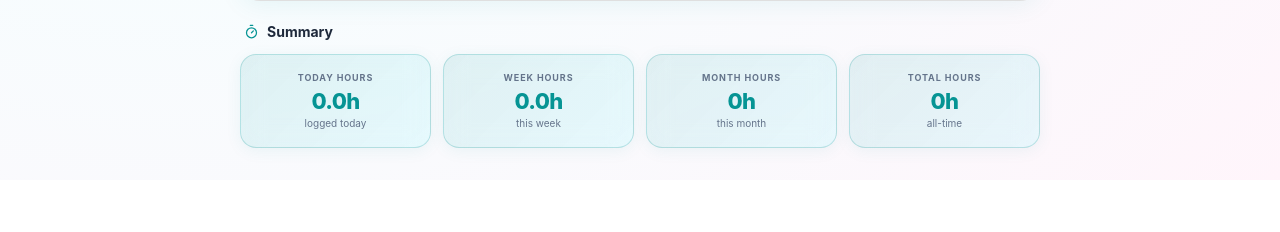
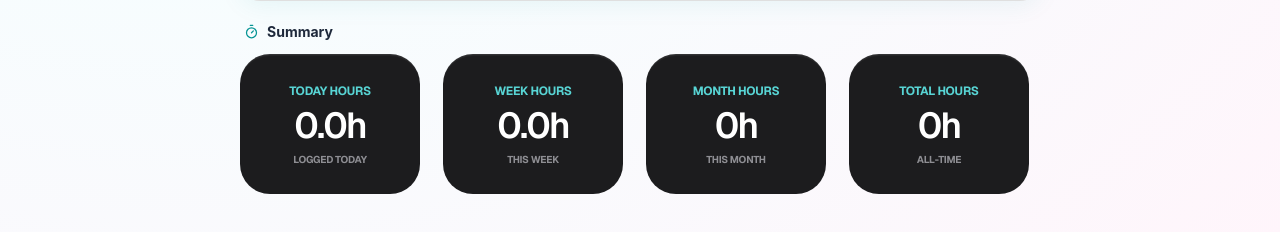
Before and after one commit to Justine-Felices/Daily-Time-Report, a Next.js app: page / in a window 1280 px wide. Shown: the part 1156-1388 px from the top of the page. Before the commit the page ends 1336 px from the top, so only its background shows below. Built offline with nearby package versions, Linux system fonts and the light colour scheme; no server answers.

Commit message:
revamp stat card

```diff
--- a/components/features/home/components/StatCard.jsx
+++ b/components/features/home/components/StatCard.jsx
@@ -1,69 +1,33 @@
 import { SkeletonBlock } from "@/components/ui/Skeleton";
-
-const BASE_CONTAINER_STYLE = {
-  backdropFilter: "blur(12px)",
-  WebkitBackdropFilter: "blur(12px)",
-  boxShadow: "0 3px 16px rgba(6,148,148,0.07)",
-};
-
-const LABEL_STYLE = {
-  color: "var(--text-muted)",
-  fontSize: "9px",
-  fontWeight: 700,
-  letterSpacing: "0.1em",
-  fontFamily: "'Inter',sans-serif",
-  marginBottom: "6px",
-};
-
-const SUBTEXT_STYLE = {
-  color: "var(--text-muted)",
-  fontSize: "10px",
-  fontFamily: "'Inter',sans-serif",
-  marginTop: "4px",
-};
 
 export default function StatCard({
   label,
   value,
   sub,
-  accent,
   isLoading = false,
 }) {
   return (
     <div
-      className="flex flex-col items-center rounded-2xl p-4 text-center"
-      style={{
-        ...BASE_CONTAINER_STYLE,
-        background: accent
-          ? "linear-gradient(135deg,rgba(6,148,148,0.1),rgba(0,240,255,0.08))"
-          : "var(--surface-card)",
-        border: `1.5px solid ${
-          accent ? "rgba(6,148,148,0.22)" : "rgba(6,148,148,0.1)"
-        }`,
-      }}
+      className="relative md:w-[180px] md:h-[140px] w-[140px] h-[110px] shrink-0 flex flex-col items-center justify-center gap-y-1 bg-[#1C1C1E] rounded-[30px] border-t border-white/10 shadow-[inset_0_1px_1px_rgba(255,255,255,0.05)]"
     >
-      <div style={{ ...LABEL_STYLE, textAlign: "center", width: "100%" }}>
+      {/* Label */}
+      <span className="text-[#58D4d4] font-bold tracking-tight uppercase md:text-[12px] text-[10px]">
         {label}
+      </span>
+
+      {/* Main Stat */}
+      <div className="flex items-center justify-center py-0.5 md:py-1">
+        {isLoading ? (
+          <SkeletonBlock className="md:h-10 h-8 md:w-24 w-16 rounded-lg bg-white/5" />
+        ) : (
+          <span className="text-white md:text-4xl text-2xl font-semibold leading-none tracking-tighter">
+            {value}
+          </span>
+        )}
       </div>
-      {isLoading ? (
-        <SkeletonBlock className="h-6 w-16 self-center rounded-md" />
-      ) : (
-        <div
-          style={{
-            color: accent ? "var(--accent-strong)" : "var(--text-primary)",
-            fontSize: "22px",
-            fontWeight: 800,
-            fontFamily: "'Inter',sans-serif",
-            letterSpacing: "-0.03em",
-            lineHeight: 1,
-            textAlign: "center",
-            width: "100%",
-          }}
-        >
-          {value}
-        </div>
-      )}
-      <div style={{ ...SUBTEXT_STYLE, textAlign: "center", width: "100%" }}>
+
+      {/* Subtext */}
+      <div className="text-[#8E8E93] font-bold tracking-tight md:text-[10px] text-[8px] text-center uppercase">
         {sub}
       </div>
     </div>
--- a/components/features/home/sections/SummarySection.jsx
+++ b/components/features/home/sections/SummarySection.jsx
@@ -49,7 +49,7 @@ export default function SummarySection({
         <span style={TITLE_STYLE}>Summary</span>
       </div>
 
-      <div className="grid grid-cols-1 gap-3 sm:grid-cols-2 lg:grid-cols-4">
+      <div className="flex flex-row gap-3 overflow-x-auto pb-4 sm:grid sm:grid-cols-2 sm:overflow-visible lg:grid-cols-4">
         {summaryItems.map((item) => (
           <StatCard
             key={item.label}
```
